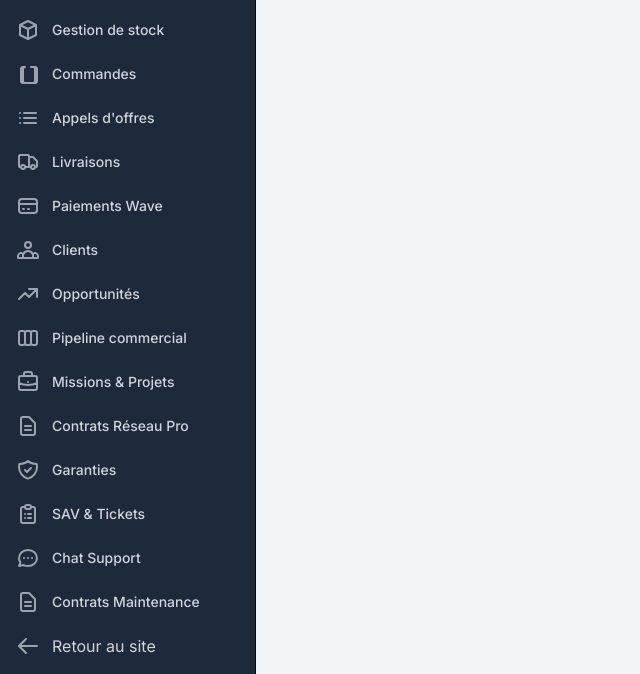
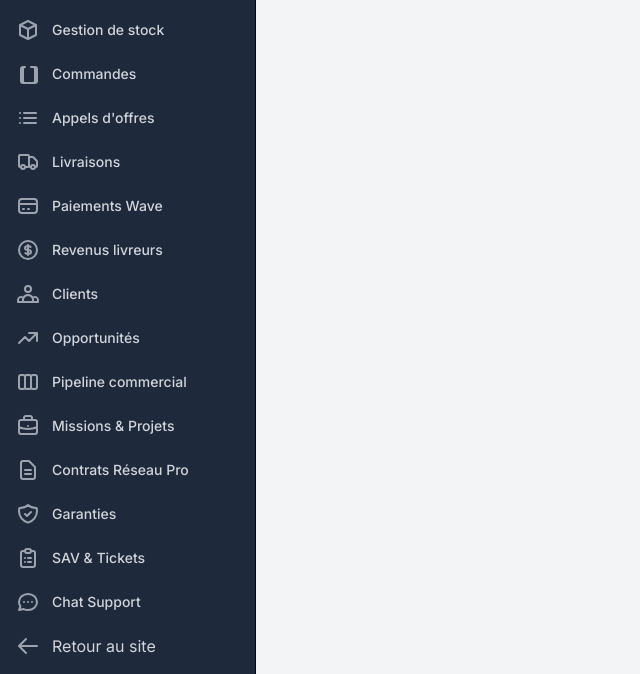
Before and after one commit to meblo98/it-holding, a Laravel app: page /admin/brands in a window 1280 px wide. Shown: the part 466-1140 px from the top of the page, without its empty margins (0-640 px from the left). Run offline with Laravel 12, Linux system fonts and the light colour scheme; the visitor is signed in with stand-in values (Sample User, id 1); data that the repository does not hold is empty; parts of the project's set-up code (start-up, migrations or seed data) failed here and were passed over; some libraries are stand-ins or nearby versions.

Commit message:
Add files via upload

```diff
--- a/resources/views/layouts/admin.blade.php
+++ b/resources/views/layouts/admin.blade.php
@@ -326,6 +326,15 @@
                     </a>
                     @endif
 
+                    @if(auth()->user()?->hasPermission('orders'))
+                    <a href="{{ route('admin.courier-payouts.index') }}" class="group flex items-center px-2 py-2 text-sm font-medium rounded-md {{ request()->routeIs('admin.courier-payouts*') ? 'bg-navy-600 text-gold-400' : 'text-gray-300 hover:bg-navy-600 hover:text-gold-400' }}">
+                        <svg class="mr-3 flex-shrink-0 h-6 w-6 {{ request()->routeIs('admin.courier-payouts*') ? 'text-gold-400' : 'text-gray-400 group-hover:text-gold-400' }}" xmlns="http://www.w3.org/2000/svg" fill="none" viewBox="0 0 24 24" stroke="currentColor">
+                            <path stroke-linecap="round" stroke-linejoin="round" stroke-width="2" d="M12 8c-1.657 0-3 .895-3 2s1.343 2 3 2 3 .895 3 2-1.343 2-3 2m0-8c1.11 0 2.08.402 2.599 1M12 8V7m0 1v8m0 0v1m0-1c-1.11 0-2.08-.402-2.599-1M21 12a9 9 0 11-18 0 9 9 0 0118 0z" />
+                        </svg>
+                        Revenus livreurs
+                    </a>
+                    @endif
+
                     @if(auth()->user()?->hasPermission('clients'))
                     <a href="{{ route('admin.clients.index') }}" class="group flex items-center px-2 py-2 text-sm font-medium rounded-md {{ request()->routeIs('admin.clients*') ? 'bg-navy-600 text-gold-400' : 'text-gray-300 hover:bg-navy-600 hover:text-gold-400' }}">
                          <svg class="mr-3 flex-shrink-0 h-6 w-6 {{ request()->routeIs('admin.clients*') ? 'text-gold-400' : 'text-gray-400 group-hover:text-gold-400' }}" fill="none" stroke="currentColor" viewBox="0 0 24 24">
```
